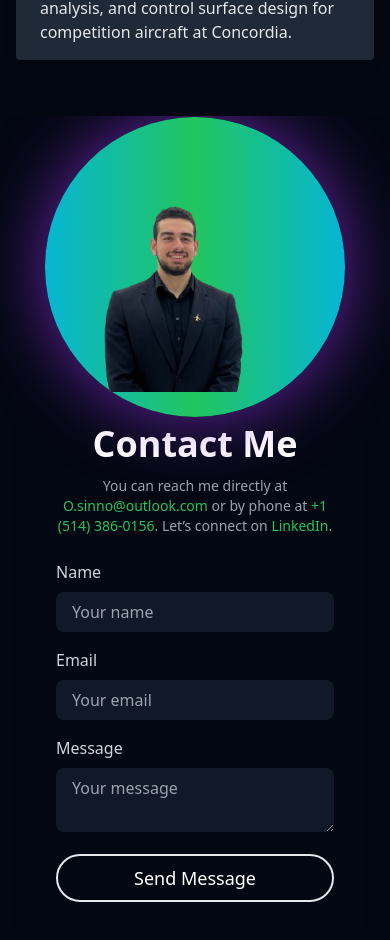
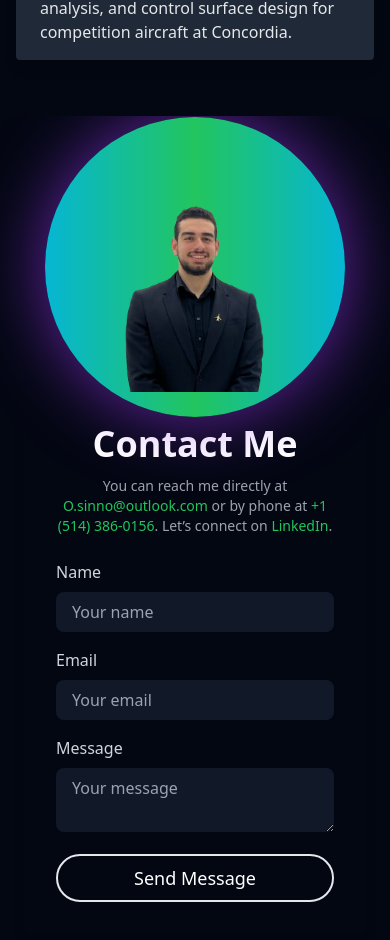
Before and after one commit to omarsinno14/Website, a React (Vite) app: page / in a window 390 px wide. Shown: the part 6416-7356 px from the top of the page. Built offline with nearby package versions, Linux system fonts and the light colour scheme.

Commit message:
Update Contact.jsx

```diff
--- a/src/components/Contact.jsx
+++ b/src/components/Contact.jsx
@@ -31,7 +31,6 @@ export default function Contact() {
 
     try {
       const res = await emailjs.send(SERVICE_ID, TEMPLATE_ID, params);
-      // EmailJS resolves with { status: 200, text: "OK" } on success
       if (res?.status === 200) {
         alert("Message sent! I’ll get back to you shortly.");
         formEl.reset();
@@ -39,14 +38,11 @@ export default function Contact() {
         throw new Error(`EmailJS unexpected status: ${res?.status || "unknown"}`);
       }
     } catch (err) {
-      // Show the most helpful info possible
-      const msg =
-        err?.text || err?.message || "Failed to send. Please try again.";
+      const msg = err?.text || err?.message || "Failed to send. Please try again.";
       console.error("EmailJS send error:", err);
       alert(
-        "Failed to send. " +
-          "If you just set things up, double-check your Public Key, Template ID, and Allowed Origins.\n\n" +
-          `Details: ${msg}`
+        "Failed to send. If you just set things up, double-check your Public Key, Template ID, and Allowed Origins.\n\n" +
+        `Details: ${msg}`
       );
     }
   };
@@ -58,7 +54,7 @@ export default function Contact() {
       className="min-h-screen overflow-hidden justify-center flex items-center p-6 mt-10 relative"
     >
       <article className="shadow-lg rounded-lg flex flex-col md:flex-row max-w-4xl w-full relative">
-        <aside className="w-full md:w-1/2 relative">
+        <aside className="w-full md:w-1/2 relative flex items-center justify-center md:block">
           <div
             className="absolute z-0 top-1/2 left-1/2 transform -translate-x-1/2 -translate-y-1/2 w-[300px]
             sm:w-[#400px] h-[300px] sm:h-[400px] rounded-full bg-gradient-to-r from-brand-primary via-brand-secondary
@@ -67,7 +63,7 @@ export default function Contact() {
           <img
             src={imghero}
             alt="Contact illustration"
-            className="h-[250px] sm:h-[400px] md:h-[485px] w-[300px] sm:w-[480px] object-cover rounded-t-lg md:rounded-r-lg relative"
+            className="h-[250px] sm:h-[400px] md:h-[485px] w-[300px] sm:w-[480px] object-cover rounded-t-lg md:rounded-r-lg relative mx-auto md:mx-0"
           />
         </aside>
 
```
